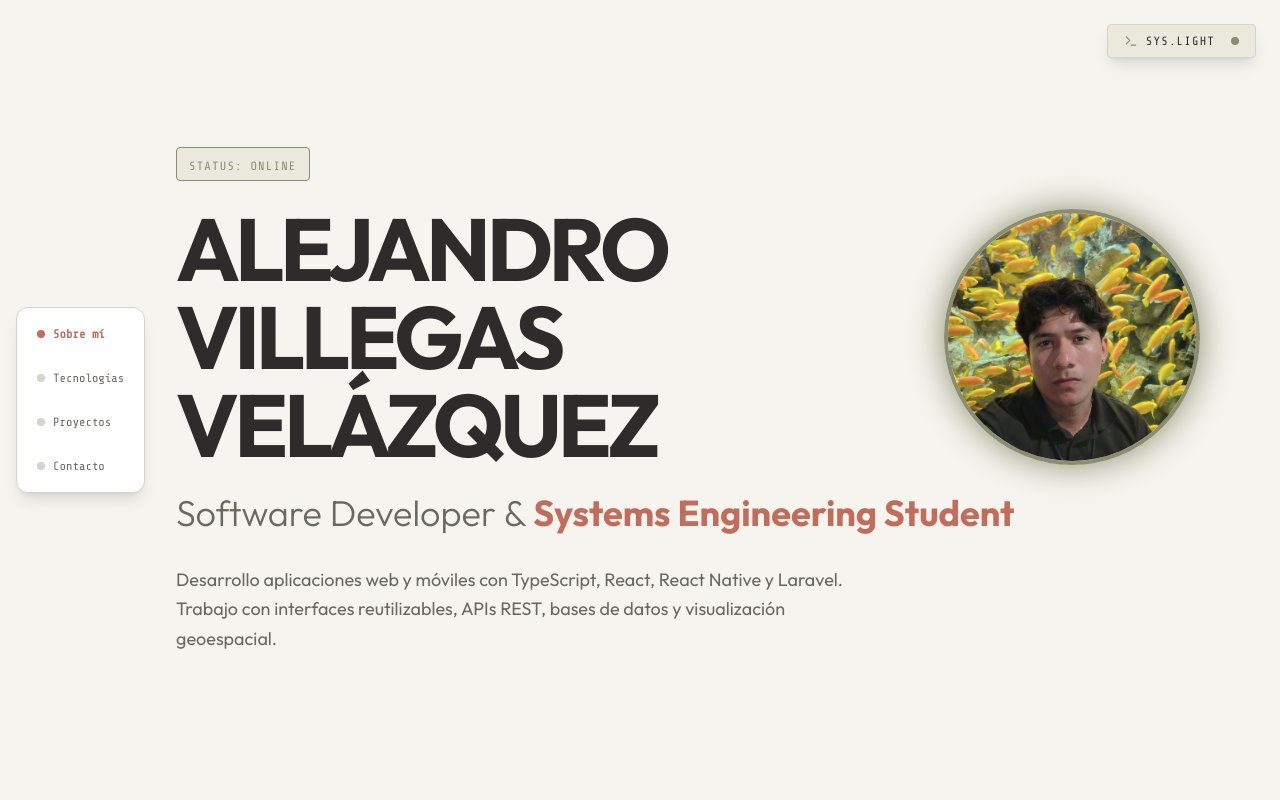
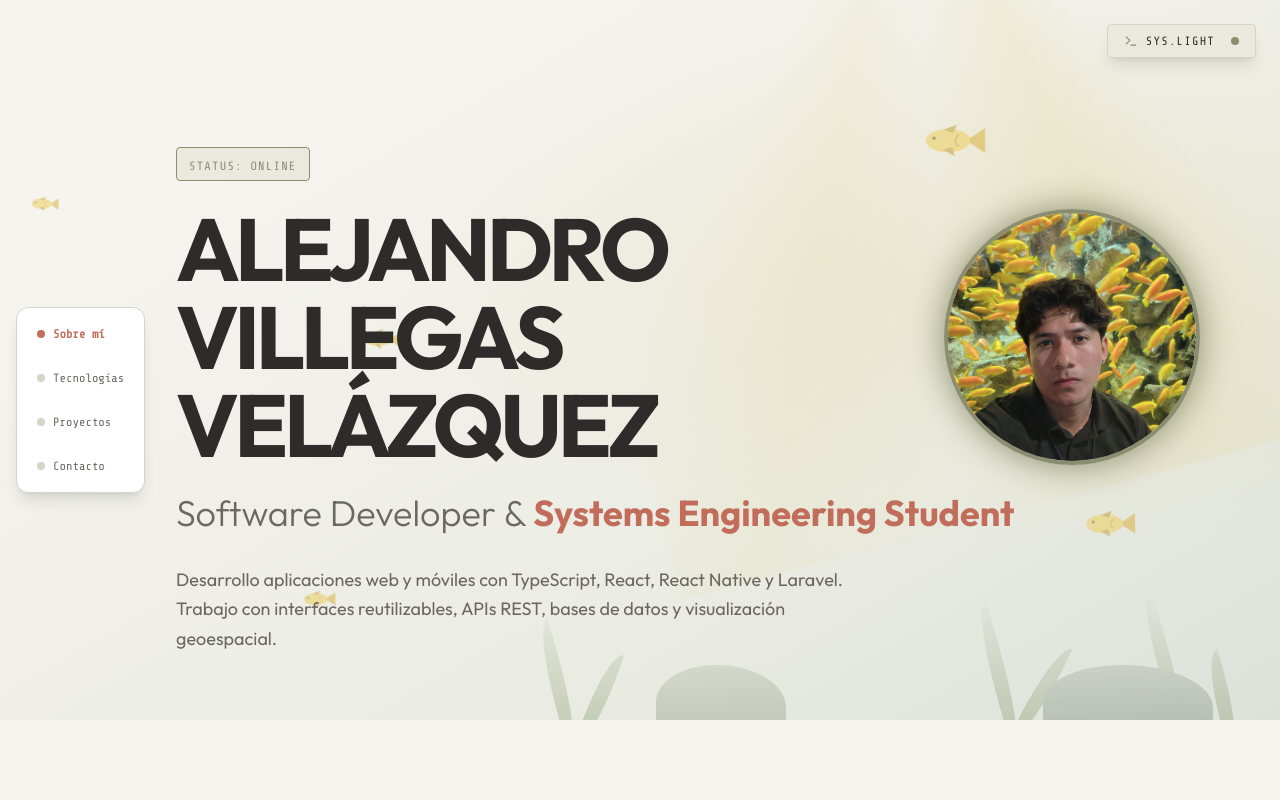
Before and after one commit to AlejandroVill7/PortafolioVVA, a React (Vite) app: page / in a window 1280 px wide. Shown: the top 800 px of the page. Built offline with nearby package versions, Linux system fonts and the light colour scheme.

Commit message:
Add lightweight aquarium background to introduction

```diff
--- a/src/App.tsx
+++ b/src/App.tsx
@@ -3,6 +3,7 @@ import { ThemeToggle } from './components/ui/DarkModeToggle';
 import { GlitchText } from './components/ui/GlitchText';
 import { TerminalDashboard } from './components/ui/TerminalDashboard';
 import { FeaturedProject } from './components/ui/FeaturedProject';
+import { Aquarium } from './components/ui/Aquarium';
 import { SectionNav } from './components/ui/SectionNav';
 import Bachesito from './Bachesito';
 import Comalli from './Comalli';
@@ -31,8 +32,9 @@ function Home() {
         <SectionNav />
 
         {/* --- SECTION 1: HERO --- */}
-        <section id="sobre-mi" className="w-full min-h-[90vh] flex flex-col justify-center px-6 md:px-20 lg:pl-44 relative z-10 pt-24 md:pt-20">
-          <div className="max-w-7xl mx-auto w-full hero-content">
+        <section id="sobre-mi" className="overflow-hidden isolate w-full min-h-[90vh] flex flex-col justify-center px-6 md:px-20 lg:pl-44 relative z-10 pt-24 md:pt-20">
+          <Aquarium />
+          <div className="max-w-7xl mx-auto w-full hero-content relative z-10">
             <div className="inline-block border border-[var(--accent-primary)] px-3 py-1 mb-6 rounded-sm bg-[var(--bg-surface)]">
               <span className="font-tech text-xs tracking-widest text-[var(--accent-primary)] uppercase">Status: Online</span>
             </div>
--- /dev/null
+++ b/src/components/ui/Aquarium.tsx
@@ -0,0 +1,16 @@
+import { useEffect, useRef, useState } from 'react';
+
+export function Aquarium() {
+  const ref = useRef<HTMLDivElement>(null);
+  const [active, setActive] = useState(true);
+  useEffect(() => {
+    const observer = new IntersectionObserver(([entry]) => setActive(entry.isIntersecting));
+    if (ref.current) observer.observe(ref.current);
+    return () => observer.disconnect();
+  }, []);
+  return <div ref={ref} className={`aquarium ${active ? '' : 'aquarium-paused'}`} aria-hidden="true">
+    <div className="aquarium-light" />
+    {[0, 1, 2, 3, 4].map(i => <div key={i} className={`aquarium-fish fish-${i}`}><svg viewBox="0 0 80 40" fill="none"><path d="M54 20 77 5v30L54 20Z" fill="#d5a826"/><ellipse cx="32" cy="20" rx="27" ry="14" fill="#edca49"/><path d="m26 7 17-6-5 10M26 31l14 8-3-11" fill="#bd9425"/><circle cx="15" cy="17" r="2" fill="#3a4526"/><path d="M45 13q-9 7 0 14" stroke="#c49c29" strokeWidth="2"/></svg></div>)}
+    <div className="aquarium-floor">{[0, 1, 2, 3, 4, 5].map(i => <span key={i} className={`sea-plant plant-${i}`} />)}<i className="sea-rock rock-one"/><i className="sea-rock rock-two"/></div>
+  </div>;
+}
--- a/src/index.css
+++ b/src/index.css
@@ -154,3 +154,26 @@ section[id] { scroll-margin-top: 4.5rem; }
   animation: glitch-anim-2 0.3s cubic-bezier(0.25, 0.46, 0.45, 0.94) both infinite;
   opacity: 1;
 }
+
+
+
+/* The aquarium is confined to the introduction; only transforms animate. */
+.aquarium { position:absolute; inset:0; z-index:0; pointer-events:none; overflow:hidden; background:radial-gradient(ellipse at 78% 38%, #d7b64b20, transparent 44%),linear-gradient(150deg,transparent 20%,#567c3d12 70%,#345c4420); }
+.aquarium-light { position:absolute; width:65%; height:100%; right:-10%; top:-30%; background:conic-gradient(from 155deg at 50% 0%,transparent,#e2ca5820 15deg,transparent 35deg,#dfc75114 50deg,transparent 65deg); transform:rotate(-15deg); }
+.aquarium-fish { position:absolute; width:66px; opacity:.48; animation:fish-swim 28s linear infinite; }
+.aquarium-fish svg { display:block; width:100%; }
+.fish-0 { top:16%; left:75%; }
+.fish-1 { top:43%; left:40%; width:42px; animation-duration:34s; animation-delay:-12s; }
+.fish-2 { top:70%; left:85%; width:54px; animation-duration:30s; animation-delay:-19s; }
+.fish-3 { top:81%; left:25%; width:35px; animation-duration:38s; animation-delay:-7s; }
+.fish-4 { top:25%; left:12%; width:30px; animation-duration:42s; animation-delay:-25s; }
+@keyframes fish-swim { 0%,100% { transform:translate(70px,0) rotate(-3deg); } 50% { transform:translate(-170px,20px) rotate(3deg); } }
+.aquarium-paused .aquarium-fish { animation-play-state:paused; }
+.aquarium-floor { position:absolute; bottom:0; right:0; width:65%; height:130px; opacity:.25; mask-image:linear-gradient(transparent,#000); }
+.sea-plant { position:absolute; bottom:-30px; width:20px; height:130px; background:#5d793b; border-radius:100% 0 100% 0; transform:rotate(-18deg); }
+.plant-0 { left:12%; }.plant-1 { left:17%; height:100px; transform:rotate(18deg); }.plant-2 { left:65%; height:150px; }.plant-3 { left:70%; height:110px; transform:rotate(25deg); }.plant-4 { left:85%; height:170px; }.plant-5 { left:92%; height:100px; }
+.sea-rock { position:absolute; bottom:-25px; width:130px; height:80px; border-radius:60% 70% 20% 30%; background:#667052; }.rock-one { left:25%; }.rock-two { right:8%; width:170px; background:#475d47; }
+.dark .aquarium { background:radial-gradient(ellipse at 78% 38%,#c9a4341c,transparent 48%),linear-gradient(150deg,transparent 20%,#2b49351c 70%,#345c4438); }
+.dark .aquarium-fish { opacity:.55; }
+@media(max-width:767px) { .aquarium-fish { opacity:.3; }.fish-3,.fish-4 { display:none; }.aquarium-floor { width:100%; height:90px; } }
+@media(prefers-reduced-motion:reduce) { .aquarium-fish { animation:none; } }
```
